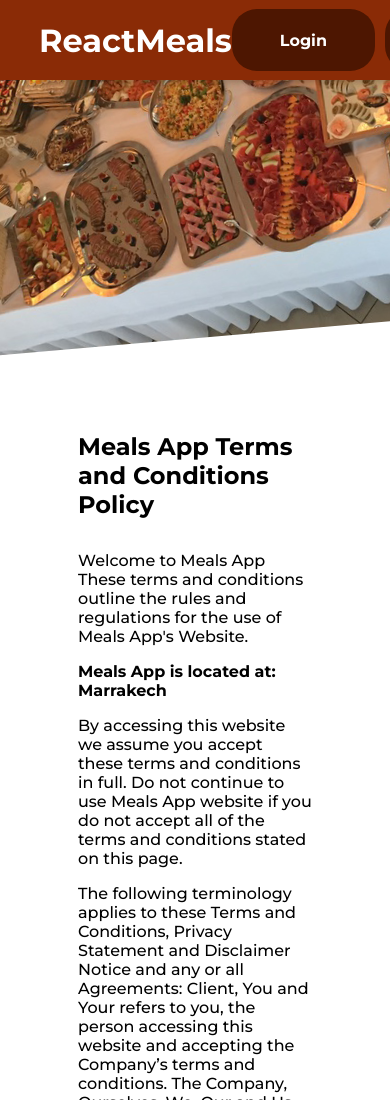
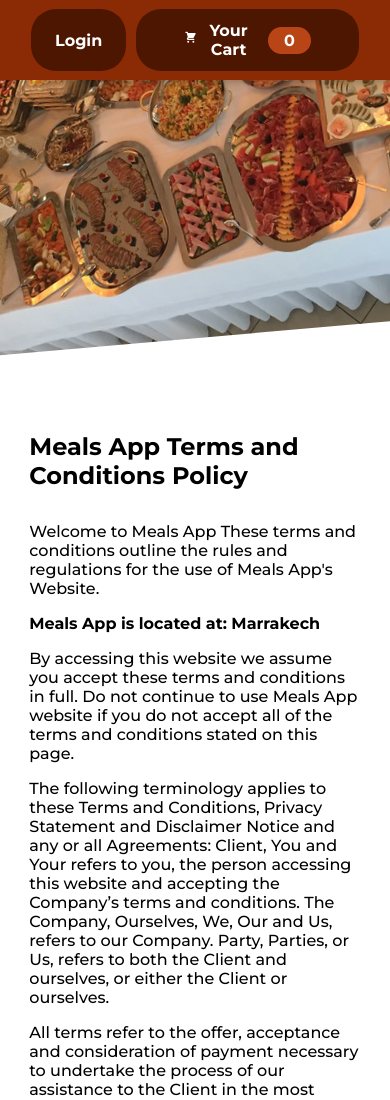
Before and after one commit to mybeon/react-redux-firebase, a React (Create React App) app: page /terms in a window 390 px wide. Shown: the top 1100 px of the page. Built offline with nearby package versions, Linux system fonts and the light colour scheme; no server answers.

Commit message:
added redirects & css media query for header

```diff
--- a/src/components/layout/header.module.css
+++ b/src/components/layout/header.module.css
@@ -63,3 +63,15 @@
   font-size: 0.8rem;
   margin-left: 0.4rem;
 }
+
+@media (max-width: 768px) {
+  .header {
+    justify-content: center;
+  }
+  .header h1 {
+    display: none;
+  }
+  .button {
+    padding: 0 1.5rem;
+  }
+}
--- a/src/main.css
+++ b/src/main.css
@@ -88,3 +88,9 @@
 .terms p {
   margin-bottom: 1rem;
 }
+
+@media (max-width: 768px) {
+  .terms {
+    width: 85%;
+  }
+}
```
Also changed, not shown: 1 other file (tests, documents, lock files or other folders).
